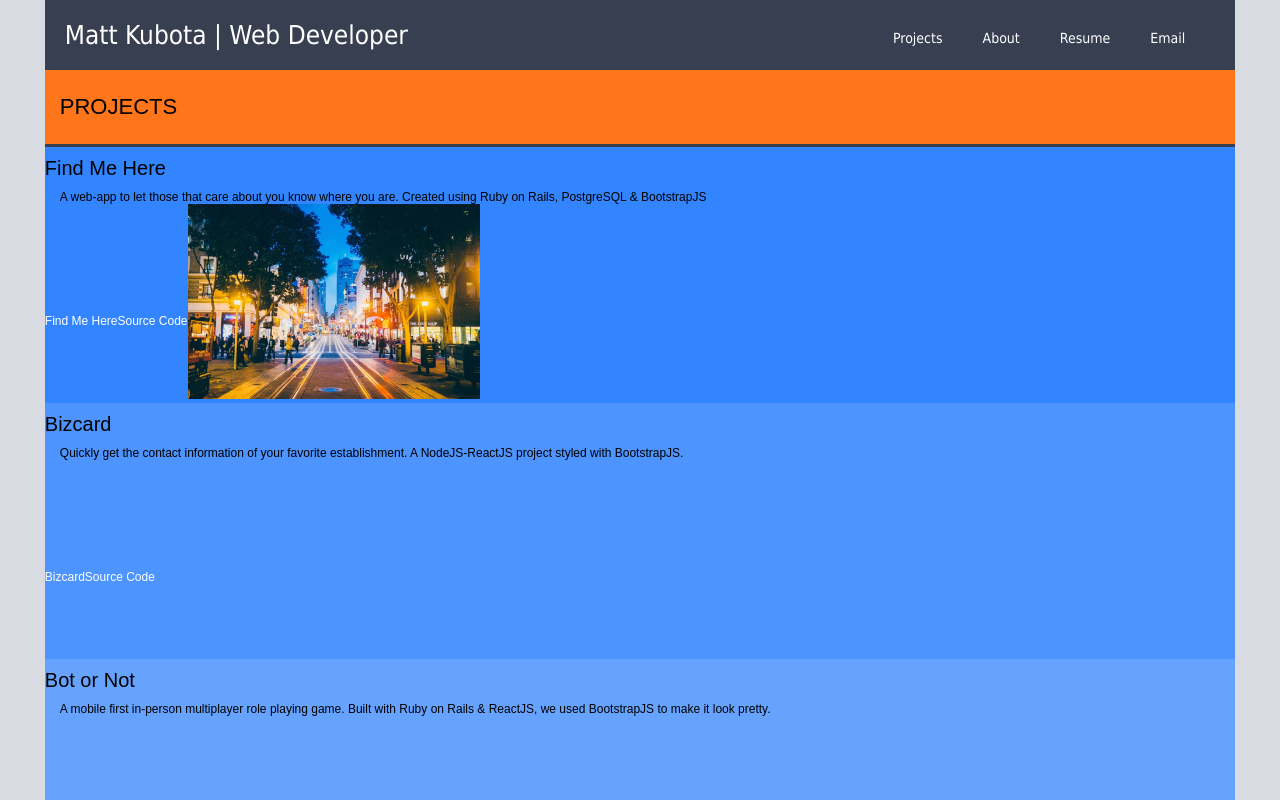
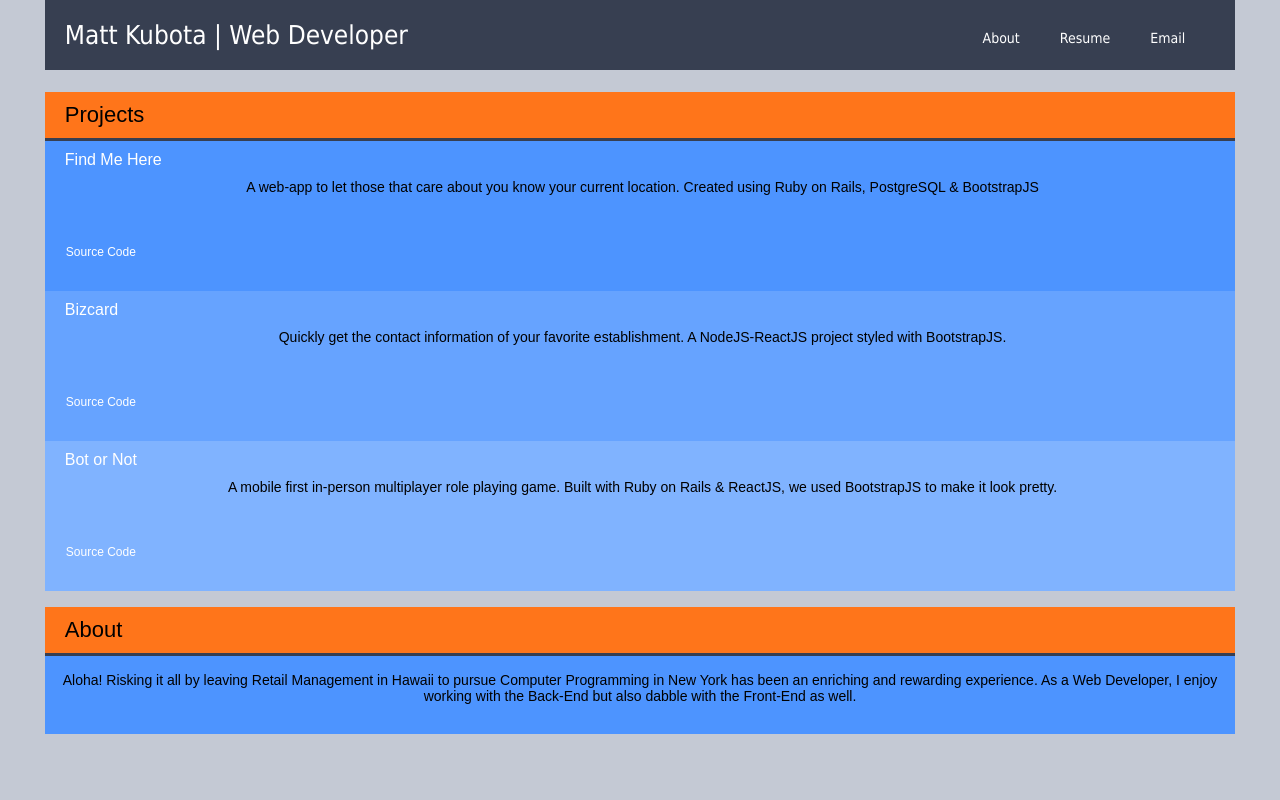
Before and after one commit to mattk5/homepage, a React (Create React App) app: page / in a window 1280 px wide. Shown: the top 800 px of the page. Built offline with nearby package versions, Linux system fonts and the light colour scheme.

Commit message:
cleaned up formatting of the page. changed a few colors.

```diff
--- a/src/App.css
+++ b/src/App.css
@@ -1,5 +1,6 @@
 body {
-	background-color: #D8DBE2;
+	background-color: #c4c9d4;
+	/*#D8DBE2;*/
 }
 
 .container {
--- a/src/about.css
+++ b/src/about.css
@@ -1,18 +1,23 @@
 .about {
-  	background-color: #A9BCD0;
+  	background-color: #4d94ff;
 }
 
 .about-title {
-	padding: 20px;
-	background-color: #373F51;
-	color: white;
-	font-size: 30px;
+	padding: 10px 0 10px 0;
+	background-color: #ff751a;
+	border-bottom: #373F51 3px solid;
+}
+
+#about-land {
+	font-size: 22px;
 	font-weight: 100;
-	border-bottom: #ff751a 3px solid;
+	color: black;
+	padding-left: 20px;
 }
 
 .about-body {
 	font-size: 14px;
 	font-weight: 100;
-	padding: 0px 10px 20px 10px;
+	padding: 0px 10px 30px 10px;
+	text-align: center;
 }
--- a/src/about.js
+++ b/src/about.js
@@ -6,8 +6,8 @@ export default class About extends Component {
 	render() {
 		return (
 			<div className="about">
-				<p className="about-title">Aloha!!</p>
-				<p className="about-body">Risking it all by leaving Retail Management in Hawaii to pursue Computer Programming in New York has been an enriching and rewarding experience. As a Web Developer, I enjoy working with the Back-End but also dabble with the Front-End as well. </p>
+				<p className="about-title"><a name="about" id="about-land">About</a></p>
+				<p className="about-body">Aloha! Risking it all by leaving Retail Management in Hawaii to pursue Computer Programming in New York has been an enriching and rewarding experience. As a Web Developer, I enjoy working with the Back-End but also dabble with the Front-End as well. </p>
 			</div>
 			)
 	}
--- a/src/body.css
+++ b/src/body.css
@@ -1,51 +1,48 @@
 .project-header {
 	background-color: #ff751a;
-	padding: 2px 0px 2px 15px;
+	padding-left: 20px;
 	border-bottom: #373F51 3px solid;
 	font-size: 22px;
 	font-weight: 100;
 }
 
+#header-title {
+	padding-top: 10px;
+	margin-bottom: 10px;
+}
+
 .each-project {
-	background-color: #d580ff;
-	min-height: 225px;
+	min-height: 150px;
 	width: 100%;
 }
 
 .each-title {
-	font-size: 20px;
-	padding: 10px 0 10px 0;
+	font-size: 16px;
+	font-weight: 200;
+	padding: 10px 0 10px 10px;
+	margin-left: 10px;
+}
+
+#project-link {
+	text-decoration: none;
+	color: white;
 }
 
 .project-description {
-	/*width: 30%;*/
-	font-size: 12px;
+	font-size: 14px;
 	font-weight: 100;
 	margin-right: 10px;
 	padding-left: 15px;
+	text-align: center;
 }
 
-.live {
-	margin-top: 110px;
-	float: left;
+
+.source {
+	margin-top: 50px;
 	text-decoration: none;
 	color: white;
 	font-size: 12px;
 	font-weight: 100;
+	margin-left: 21px;
+	float: left;
 }
-
-.source {
-	margin-top: 110px;
-	float: left;
-	text-decoration: none;
-	color: white;
-	font-size: 12px;
-	font-weight: 100;
-}
-
-.picture {
-	/*width: 65%;*/
-	height: 195px;
-	/*float: right;*/
-	background-color: #e6b3ff;
-}
--- a/src/body.js
+++ b/src/body.js
@@ -1,28 +1,13 @@
 import React, { Component } from 'react';
 
 import './body.css';
-
-// export default class Project extends Component {
-// 	render() {
-// 		return(
-// 			<div className="App-project">
-// 				<div className="App-project-title">
-// 					Projects
-// 				</div>
-// 				<div className="App-project-info">
-// 					Find Me Here blah blah blah blah blah blah blah
-// 				</div>
-// 			</div>
-// 			)
-// 	}
-// }
 
 export default class Body extends Component {
 	render() {
 		return(
 			<div id="project-container">
 				<div className="project-header">
-					<p>PROJECTS</p>
+					<p id="header-title">Projects</p>
 				</div>
 				{this.props.projects.map(project => {
 					const divBackground = {
@@ -31,11 +16,9 @@ export default class Body extends Component {
 					return(
 						<div className="each-project" style={divBackground}>
 							<div className="project-info">
-								<div className="each-title">{project.name}</div>
+								<div className="each-title"><a href={project.url} id="project-link">{project.name}</a></div>
 								<div className="project-description">{project.description}</div>
-								<a className="live" href={project.url}>{project.name}</a>
 								<a className="source" href={project.source}>Source Code</a>
-								<img className="picture" src={project.imgSrc} alt=""/>
 							</div>
 						</div>
 						)
--- a/src/data/projects.js
+++ b/src/data/projects.js
@@ -1,27 +1,24 @@
-import findMeHere from '../pictures/find.jpg'
-
 const projects = [
 	{
 		name: 'Find Me Here',
-		description: 'A web-app to let those that care about you know where you are. Created using Ruby on Rails, PostgreSQL & BootstrapJS',
+		description: 'A web-app to let those that care about you know your current location. Created using Ruby on Rails, PostgreSQL & BootstrapJS',
 		source: 'https://github.com/mattk5/findmehere',
 		url: 'https://findmehere.herokuapp.com',
-		backgroundColor: '#3385ff',
-		imgSrc: findMeHere,
+		backgroundColor: '#4d94ff',
 	},
 	{
 		name: 'Bizcard',
 		description: 'Quickly get the contact information of your favorite establishment. A NodeJS-ReactJS project styled with BootstrapJS.',
 		source: 'https://github.com/mattk5/biz-card',
 		url: 'https://beta-bizcard.herokuapp.com',
-		backgroundColor: '#4d94ff',
+		backgroundColor: '#66a3ff',
 	},
 	{
 		name: 'Bot or Not',
 		description: 'A mobile first in-person multiplayer role playing game. Built with Ruby on Rails & ReactJS, we used BootstrapJS to make it look pretty.',
 		source: 'https://github.com/mattk5/bot-or-not',
 		url: 'https://bot-or-not.herokuapp.com',
-		backgroundColor: '#66a3ff',
+		backgroundColor: '#80b3ff',
 	}
 ]
 
--- a/src/header.css
+++ b/src/header.css
@@ -15,6 +15,13 @@
 	margin-top: 10px;
 }
 
+.links {
+	color: white;
+	text-decoration: none;
+	font-size: 14px;
+	margin-top: 10px;
+}
+
 nav ul {
 	padding: 0;
 	margin: 0;
--- a/src/header.js
+++ b/src/header.js
@@ -1,6 +1,8 @@
 import React, { Component } from 'react';
 
 import './header.css';
+
+import resume from './pictures/mkubota_resume.pdf'
 
 export default class Header extends Component {
 	render() {
@@ -9,10 +11,9 @@ export default class Header extends Component {
 				Matt Kubota | Web Developer
 			<nav className="header-links">
 				<ul>
-					<li>Projects</li>
-					<li>About</li>
-					<li>Resume</li>
-					<li>Email</li>
+					<li><a href="#about" className="links">About</a></li>
+					<li><a href={resume} target="_blank" className="links">Resume</a></li>
+					<li><a href="mailto:mattkubota5@gmail.com?subject=Creating%20Together!" className="links">Email</a></li>
 				</ul>
 			</nav>
 			</div>
```
Also changed, not shown: src/pictures/find.jpg (deleted), 1 other file (tests, documents, lock files or other folders).
